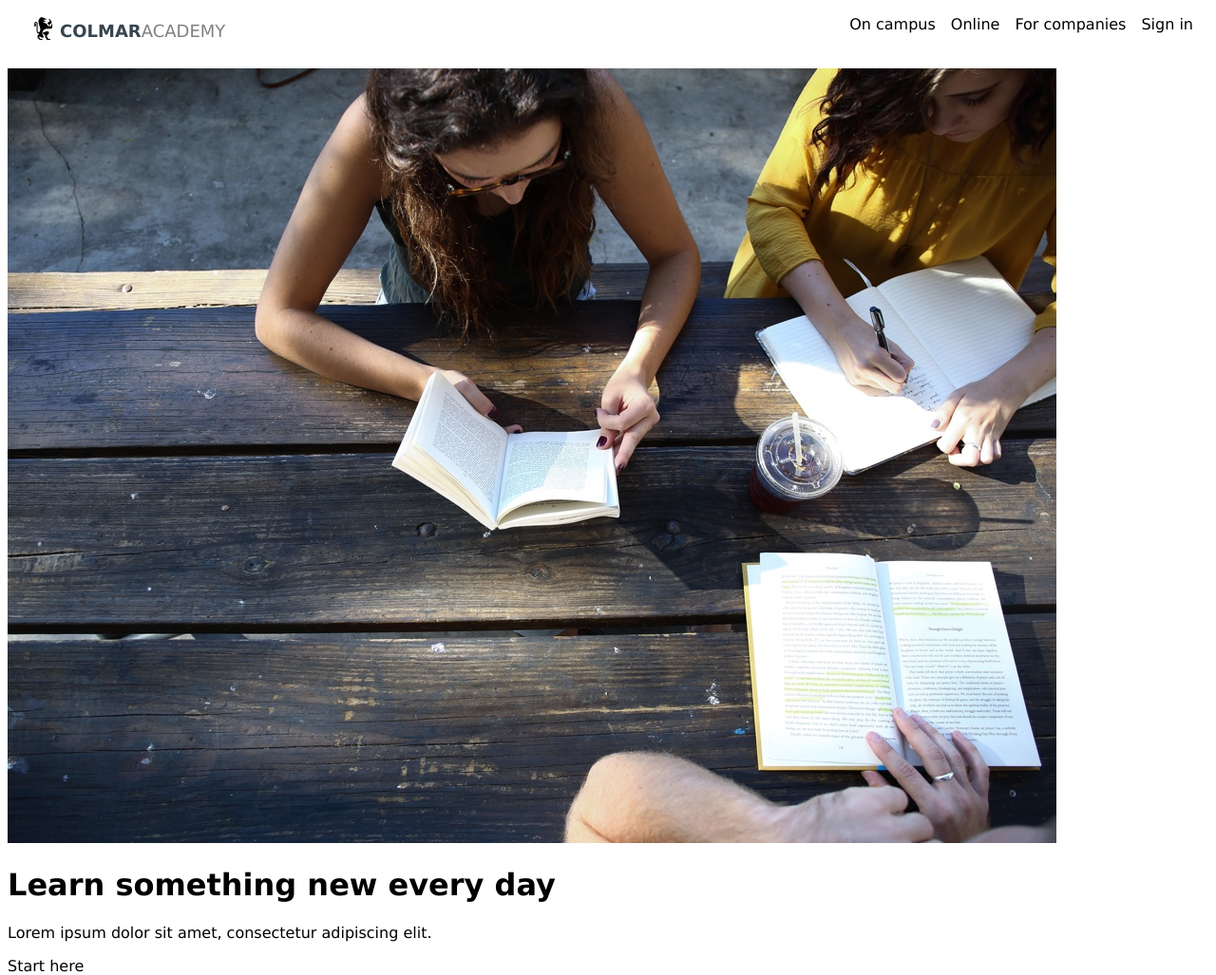
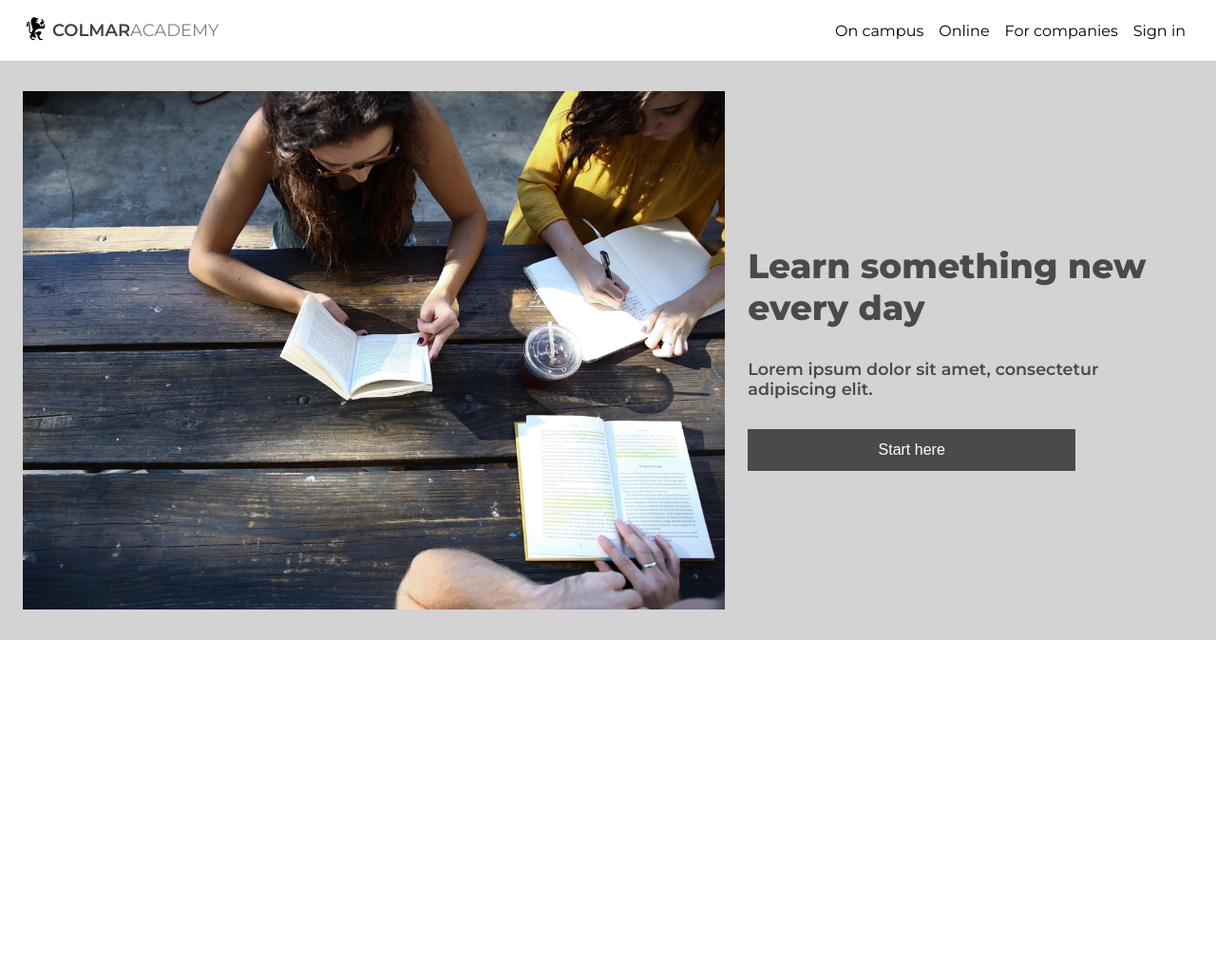
Before and after one commit to matthew-seifert/webdevCapstone, a plain HTML site: page index.html in a window 1280 px wide. Shown: the whole page at 95% size. After the commit the page ends 800 px from the top, so only its background shows below. Drawn offline with Linux system fonts and the light colour scheme.

Commit message:
firstContent elements

```diff
--- a/index.html
+++ b/index.html
@@ -1,6 +1,9 @@
 <!DOCTYPE HTML>
 <html>
     <head>
+        <link rel="preconnect" href="https://fonts.googleapis.com">
+        <link rel="preconnect" href="https://fonts.gstatic.com" crossorigin>
+        <link href="https://fonts.googleapis.com/css2?family=Montserrat:wght@400;600;800&display=swap" rel="stylesheet">
         <title>Capstone</title>
         <link rel="stylesheet" href="resources/css/style.css">
     </head>
@@ -25,7 +28,7 @@
                 <div class="supporting">
                     <h1>Learn something new every day</h1>
                     <div class="boldtext"><p>Lorem ipsum dolor sit amet, consectetur adipiscing elit.</p></div>
-                    <div class="button"><p>Start here</p></div>
+                    <button>Start here</button>
                 </div>
             </div>
         </div>
--- /dev/null
+++ b/resources/css/style.scss
@@ -0,0 +1,108 @@
+html,
+body {
+    font-size: 16px;
+    font-family: 'Montserrat', Verdana, sans-serif;
+    margin: 0;
+}
+
+header {
+    width: 100%;
+    height: 4rem;
+    display: flex;
+    align-items: center;
+    justify-content: center;
+    position: fixed;
+    z-index: 10;
+    background-color: white;
+    top: 0;
+    right: 0;
+}
+
+#logo {
+    height: 2rem;
+    width: 50%;
+    display: inline-flex;
+    justify-content: flex-start;
+    align-items: center;
+    padding-left: 1.5rem;
+
+    & img {
+        height: 2rem;
+        padding-right: .25rem;
+    }
+    & p {
+        font-size: 1.125rem;
+    }
+    & .colmar {
+        color: #36454F;
+        font-weight: 600;
+    }
+    & .academy {
+        color: gray;
+        font-weight: light;
+    }
+}
+
+#links {
+    display: inline-flex;
+    justify-content: flex-end;
+    align-items: center;
+    width: 50%;
+    height: 2rem;
+    padding-right: 1.5rem;
+
+    & p {
+        margin: 0 0.5rem;
+    }
+}
+
+
+#main {
+    position: relative;
+    top: 4rem;
+    width: 100%;
+
+    & .boldtext p {
+        font-weight: 600;
+        font-size: 1.1rem;
+        margin: 1rem 0;
+    }
+}
+
+#firstContent {
+    padding: 32px 24px;
+    background-color: lightgray;
+    display: flex;
+
+    & img {
+        width: 60%;
+        padding-right: 24px;
+    }
+
+    & .supporting {
+        color: #4a4a4a;
+        display: flex;
+        flex-direction: column;
+        align-items: flex-start;
+        justify-content: center;
+        width: 35%;
+
+        & h1 {
+            font-size: 36px;
+            margin: 1rem 0;
+        }
+        & p {
+            margin-bottom: 2rem;
+        }
+    }
+
+    & button {
+        font-size: 1rem;
+        background-color: #4a4a4a;
+        color: white;
+        padding-top: 0.8rem;
+        padding-bottom: 0.8rem;
+        width: 80%;
+        border: none;
+    }
+}
```
Also changed, not shown: resources/css/style.css, resources/css/style.min.css (added).
